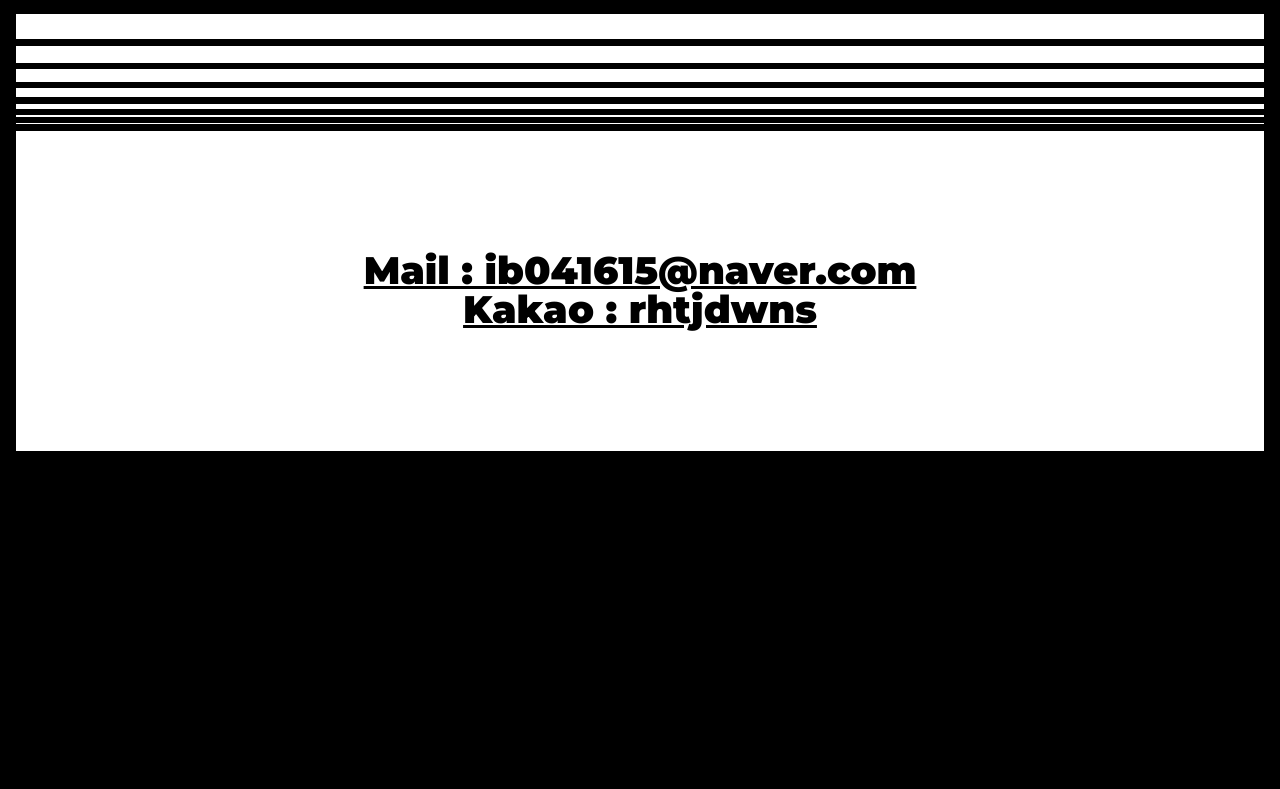
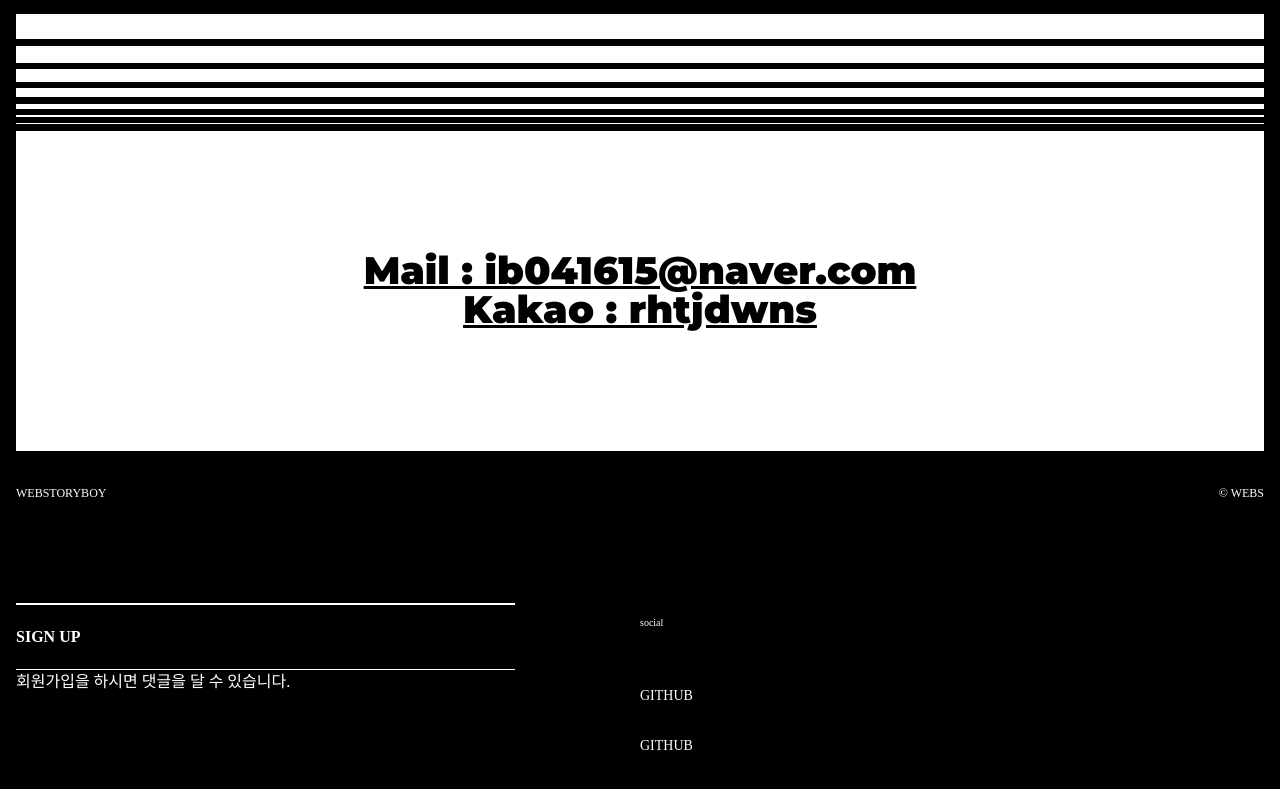
Before and after one commit to rhtjdwns/Portfolio-React, a React (Create React App) app: page / in a window 1280 px wide. Shown: the part 5357-6146 px from the top of the page. Before the commit the page ends 5848 px from the top, so only its background shows below. Built offline with nearby package versions, Linux system fonts and the light colour scheme; a small style sheet from the web is missing; a web font is replaced by a local one.

Commit message:
푸터 영역

```diff
--- a/src/assets/scss/section/_footer.scss
+++ b/src/assets/scss/section/_footer.scss
@@ -0,0 +1,105 @@
+#footer {
+    font-family: var(--mainKor-font);
+}
+.footer__inner {
+    padding: 16px;
+
+    .footer__text {
+        font-size: 12px;
+        text-transform: uppercase;
+        border-top: 1px solid var(--black);
+        border-bottom: 1px solid var(--black);
+        display: flex;
+        justify-content: space-between;
+        color: white;
+    }
+    .footer__info {
+        display: flex;
+        justify-content: space-between;
+        margin: 100px 0;
+        color: var(--white);
+
+        @media (max-width: 800px) {
+            flex-direction: column;
+        }
+
+        .left {
+            width: 40%;
+
+            @media (max-width: 800px){
+                width: 100%;
+            }
+
+            .title {
+                border-top: 2px solid var(--white);
+                border-bottom: 1px solid var(--white);
+                padding: 20px 0;
+                text-transform: uppercase;
+                font-weight: 700;
+                background: no-repeat right 20px;
+                transition: all 0.3s;
+
+                &:hover {
+                    background-color: var(--black200);
+                    padding-left: 10px;
+                    border-color: transparent;
+                }
+            }
+            .desc {
+                font-size: 12px;
+                padding-top: 20px;
+
+                @media (max-width: 800px){
+                    margin-bottom: 40px;
+                }
+            }
+        }
+
+        .right {
+            width: 50%;
+
+            @media (max-width: 800px) {
+                width: 100%;
+            }
+
+            h3 {
+                border-top: 2px solid var(--black);
+                font-size: 10px;
+                margin-bottom: 40px;
+                padding-top: 10px;
+            }
+            ul {
+                border-top: 1px solid var(--black);
+
+                li {
+                    border-bottom: 1px solid var(--black);
+
+                    a {
+                        padding: 14px 0;
+                        font-size: 14px;
+                        display: inline-block;
+                        text-transform: uppercase;
+                    }
+                    em {
+                        font-size: 12px;
+                        padding-left: 10px;
+                        opacity: 0;
+                        transition: all 0.3s;
+                    }
+
+                    &:hover {
+                        em {
+                            opacity: 1;
+                        }
+                    }
+                }
+            }
+        }
+    }
+    .footer__right {
+        text-align: center;
+        text-transform: uppercase;
+        font-size: 12px;
+        margin-bottom: 20px;
+    }
+}
--- a/src/components/Footer.jsx
+++ b/src/components/Footer.jsx
@@ -1,7 +1,48 @@
 import React from "react";
 
+const footerText = [
+    {
+        title: "github",
+        desc: "깃허브 주소",
+        link: "",
+    },
+    {
+        title: "github",
+        desc: "깃허브 주소",
+        link: "",
+    },
+]
+
 const Footer = () => {
-    return <div>Footer</div>;
+    return (
+        <footer id="footer" role="contentinfo">
+            <div className="footer__inner">
+                <div className="footer__text">
+                    <span>webstoryboy</span>
+                    <span>© webs</span>
+                </div>
+                <div className="footer__info">
+                    <div className="left">
+                        <div className="title">
+                            <a href="/">sign up</a>
+                        </div>
+                        <p>회원가입을 하시면 댓글을 달 수 있습니다.</p>
+                    </div>
+                    <div className="right">
+                        <h3>social</h3>
+                        <ul>
+                            {footerText.map((footer, key) => (
+                                <li key={key}>
+                                    <a href={footer.link}>{footer.title}</a>
+                                    <em>{footer.desc}</em>
+                                </li>
+                            ))}
+                        </ul>
+                    </div>
+                </div>
+            </div>
+        </footer>
+    );
 };
 
 export default Footer;
```
